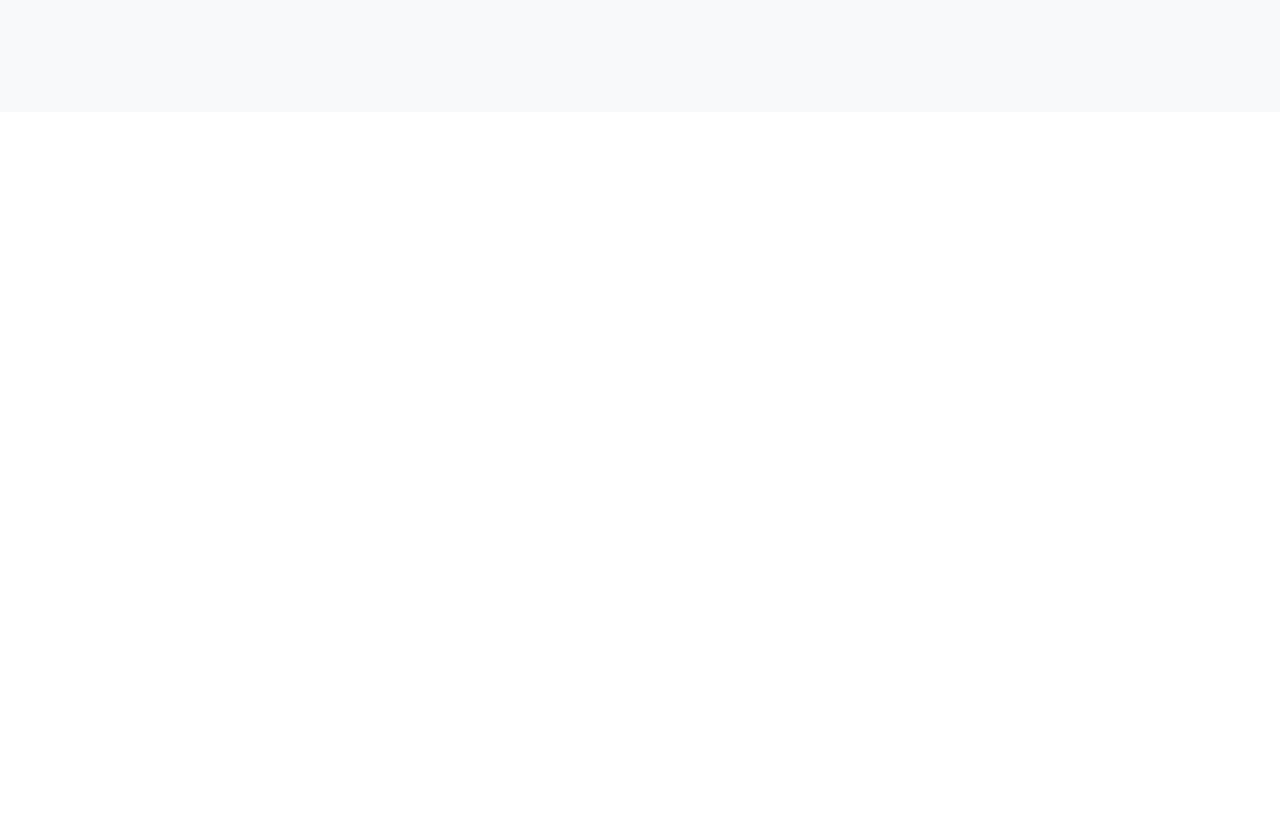
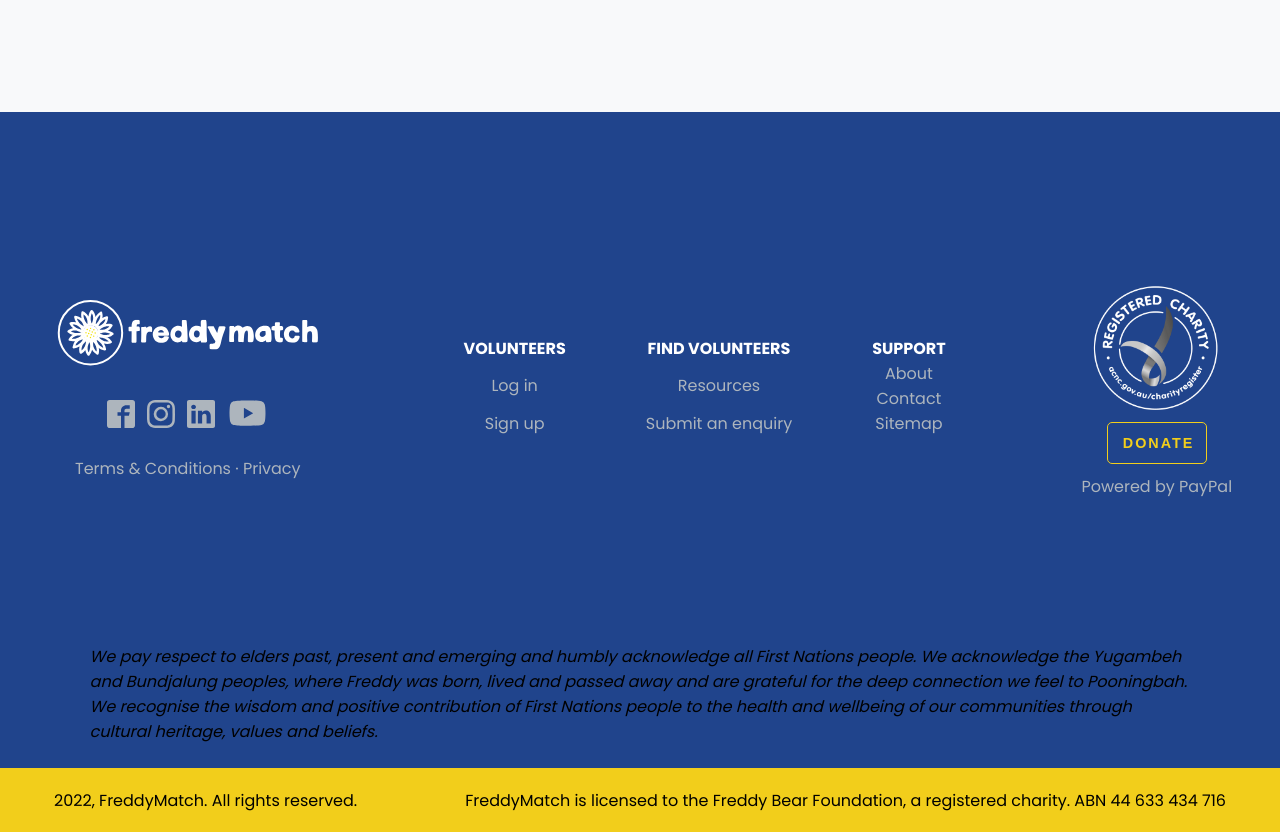
Before and after one commit to SophiaNSL/freddymatch-homepage, a React (Create React App) app: page / in a window 1280 px wide. Shown: the part 3979-4811 px from the top of the page. Before the commit the page ends 4091 px from the top, so only its background shows below. Built offline with nearby package versions, Linux system fonts and the light colour scheme; the HTML template or start-up script is replaced by a standard one.

Commit message:
added footer

```diff
--- a/src/App.js
+++ b/src/App.js
@@ -3,6 +3,7 @@ import Heroimg from "./components/Heroimg";
 import Carousel from "./components/Carousel";
 import PicLists from "./components/PicLists";
 import Partners from "./components/Partners";
+import Footer from "./components/Footer";
 
 function App() {
   return (
@@ -12,6 +13,7 @@ function App() {
      <Carousel />
      <PicLists />
      <Partners />
+     <Footer />
 
     </div>
   );
--- /dev/null
+++ b/src/components/Footer.css
@@ -0,0 +1,115 @@
+.footer {
+    background-color: #20448C;
+    display: flex;
+    flex-direction: column;
+    height: 90vh;
+    position: relative;
+}
+.footer .up {
+    display: flex;
+    align-items: center;
+    justify-content: space-around;
+    padding-top: 20vh;
+}
+.footer .up .left{
+    display: flex;
+    flex-direction: column;
+    align-items: center;
+}
+.footer .up .left img{
+    height: 81px;
+    width: 280px;
+    margin-bottom: 20px;
+}
+.footer .up .left .icons{
+    display: flex;
+    align-items: center;
+    margin-bottom: 20px;
+}
+.footer .up .left .icons .icon{
+    height: 28px;
+    width: 32px;
+    margin: 4px;
+    color:#ADB5BD;
+}
+.footer .up .left .icons .icon:hover{
+    color:#F2CE1B;
+}
+.footer .up .left .icons .icon.last {
+    height: 36px;
+    width: 45px;
+}
+.footer .up .left .links a{
+    color:#ADB5BD;
+    text-decoration: none;
+}
+.footer .up .info{
+    display: flex;
+
+}
+.footer .up .info .box{
+    display: flex;
+    flex-direction: column;
+    align-items: center;
+    justify-content: space-between;
+    margin: 20px;
+    padding: 20px;
+
+}
+.footer .up .info .box .text1{
+    font-size: 16px;
+    font-weight: bold;
+    color:#fff;
+}
+.footer .up .info .box a{
+    color:#ADB5BD;
+    text-decoration: none;
+}
+.footer .up .right{
+    display: flex;
+    flex-direction: column;
+    align-items: center;
+
+}
+.footer .up .right img{
+    height: 150px;
+    width: 150px;
+
+}
+.footer .up .right button {
+    padding: 12px 15px;
+    border-radius: 5px;
+    letter-spacing: 2px;
+    color: #F2CE1B;
+    border: solid #F2CE1B 0.5px;
+    background-color: #20448C;
+    font-size: 0.9rem;
+    width:100px;
+    font-weight: bold;
+    cursor: pointer;
+    margin-bottom: 10px;
+}
+.footer .up .right button:hover{
+    color:#20448C;
+    background-color: #F2CE1B;
+}
+.footer .up .right a{
+    color:#ADB5BD;
+    text-decoration: none;
+}
+.footer .middle{
+    position: absolute;
+    bottom: 11vh;
+    padding: 0 7%;
+    font-style: italic;
+}
+.footer .down{
+    background-color: #F2CE1B;
+    height: 8vh;
+    position: absolute;
+    bottom: 0;
+    display: flex;
+    justify-content: space-around;
+    align-items: center;
+    width: 100%;
+}
--- /dev/null
+++ b/src/components/Footer.js
@@ -0,0 +1,65 @@
+import React from 'react'
+import './Footer.css'
+import { ImFacebook2 } from 'react-icons/im'
+import { BsInstagram } from 'react-icons/bs'
+import { BsLinkedin } from 'react-icons/bs'
+import { BsYoutube } from 'react-icons/bs'
+
+
+
+const Footer = () => {
+  return (
+    <div className='footer'>
+
+        <div className="up">
+            <div className="left">
+                <img src="/img/20.svg" alt="logo" />
+                <div className="icons">
+                    <ImFacebook2 className='icon'/>
+                    <BsInstagram className='icon'/>
+                    <BsLinkedin className='icon'/>
+                    <BsYoutube className='icon last'/>
+                </div>
+                <div className="links">
+                    <a href="#">Terms & Conditions</a>
+                    <a href="#"> · Privacy</a>
+                </div>
+            </div>
+            <div className="info">
+                <div className="box">
+                    <div className="text1">VOLUNTEERS</div>
+                    <a href="#">Log in</a>
+                    <a href="#">Sign up</a>
+                </div>
+                <div className="box">
+                    <div className="text1">FIND VOLUNTEERS</div>
+                    <a href="#">Resources</a>
+                    <a href="#">Submit an enquiry</a>
+                </div>
+                <div className="box">
+                    <div className="text1">SUPPORT</div>
+                    <a href="#">About</a>
+                    <a href="#">Contact</a>
+                    <a href="#">Sitemap</a>
+                </div>
+            </div>
+            <div className="right">
+                <img src="/img/21.png" alt="logo" />
+                <button>DONATE</button>
+                <a href="#">Powered by PayPal</a>
+            </div>
+        </div>
+
+        <div className="middle">
+        We pay respect to elders past, present and emerging and humbly acknowledge all First Nations people. We acknowledge the Yugambeh and Bundjalung peoples, where Freddy was born, lived and passed away and are grateful for the deep connection we feel to Pooningbah. We recognise the wisdom and positive contribution of First Nations people to the health and wellbeing of our communities through cultural heritage, values and beliefs.
+        </div>
+        <div className="down">
+            <div className="text1">2022, FreddyMatch. All rights reserved.</div>
+            <div className="text1">FreddyMatch is licensed to the Freddy Bear Foundation, a registered charity. ABN 44 633 434 716</div>
+        </div>
+
+    </div>
+  )
+}
+
+export default Footer
```
Also changed, not shown: public/img/20.svg (added), public/img/21.png (added).
